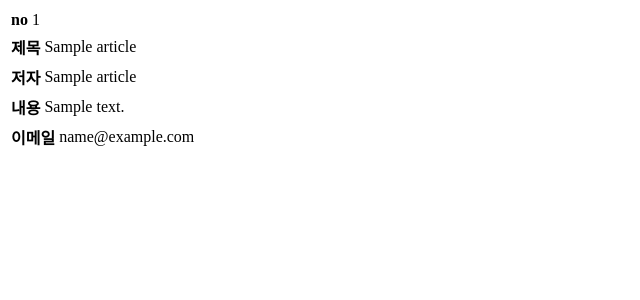
After one commit to kgkg6678/django_tutorial_2022, a Django app: page /view_detail/1/ in a window 1280 px wide. The commit adds this page. Shown: the top 300 px of the page, without its empty margins (0-640 px from the left). Run offline with Django 3.2, Linux system fonts and the light colour scheme; tables that the repository leaves empty hold one stand-in row (values such as "Sample post").

Commit message:
community앱 글목록 세부내용 확인하기

```diff
--- a/django_tutorial/community/views.py
+++ b/django_tutorial/community/views.py
@@ -18,3 +18,8 @@ def write(request):
 def articleList(request) :
     article_list =  Article.objects.all()
     return render(request, 'list.html', {'article_list':article_list})
+
+
+def viewDetail(request, num=1):
+    article_detail = Article.objects.get(id=num)
+    return render(request, 'view_detail.html', {'article_detail' : article_detail} )
--- a/django_tutorial/django_tutorial/urls.py
+++ b/django_tutorial/django_tutorial/urls.py
@@ -15,10 +15,12 @@ Including another URLconf
 """
 from django.contrib import admin
 from django.urls import path
-from community.views import write, articleList
+from community.views import write, articleList, viewDetail
 
 urlpatterns = [
     path('admin/', admin.site.urls),
     path('write/', write, name='write'),
     path('list/', articleList, name='list'),
+    #/view_detail/1/
+    path('view_detail/<int:num>/', viewDetail, name='view_detail'),
 ]
--- a/django_tutorial/templates/list.html
+++ b/django_tutorial/templates/list.html
@@ -8,7 +8,7 @@
     <style>
         .article_box{
             width: 500px;
-            background-color: aqua;
+            background-color: rgb(139, 231, 136);
         }
         p> span{
             padding: 20px;
@@ -35,10 +35,10 @@
 </head>
 <body>
     <div class="article_box">
-        <p><span> 이름 </span> <span>제목 </span> <span>작성 날짜 </span></p>
+        <p><span> 제목 </span> <span> 이름 </span> <span>작성 날짜 </span></p>
         <ul>
         {% for article in article_list %}
-            <li><span> {{ article.title }}</span>   <span>   {{ article.name }}  </span>   <span> {{ article.cdate|date:"Y년 M d일 D" }} </span></li>
+            <li><a href="/view_detail/{{article.id}}"><span> {{ article.title }}</span></a>   <span>   {{ article.name }}  </span>   <span> {{ article.cdate|date:"Y년 M d일 D" }} </span></li>
             {% endfor %}
         </ul>
     </div>
--- /dev/null
+++ b/django_tutorial/templates/view_detail.html
@@ -0,0 +1,43 @@
+<!DOCTYPE html>
+<html lang="en">
+<head>
+    <meta charset="UTF-8">
+    <meta http-equiv="X-UA-Compatible" content="IE=edge">
+    <meta name="viewport" content="width=device-width, initial-scale=1.0">
+    <title>Document</title>
+</head>
+<body>
+    <table>
+        <tr>
+            <th>no</th>
+            <td>{{ article_detail.pk }}</td>
+        </tr>
+    </table>
+    <table>
+        <tr>
+            <th>제목</th>
+            <td>{{ article_detail.title }}</td>
+        </tr>
+    </table>
+    <table>
+        <tr>
+            <th>저자</th>
+            <td>{{ article_detail.name }}</td>
+        </tr>
+    </table>
+    <table>
+        <tr>
+            <th>내용</th>
+            <td>{{ article_detail.contents }}</td>
+        </tr>
+    </table>
+    <table>
+        <tr>
+            <th>이메일</th>
+            <td>{{ article_detail.email }}</td>
+        </tr>
+    </table>
+
+
+</body>
+</html>
```
